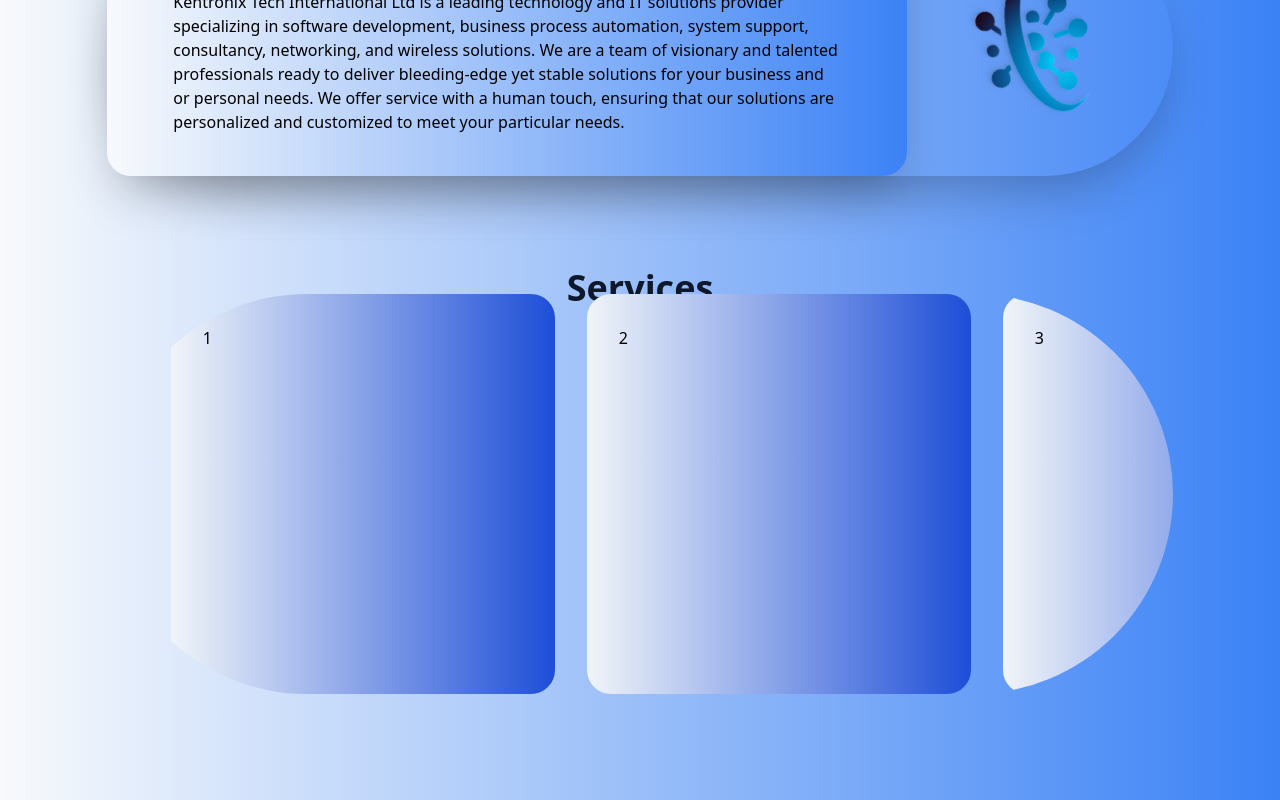
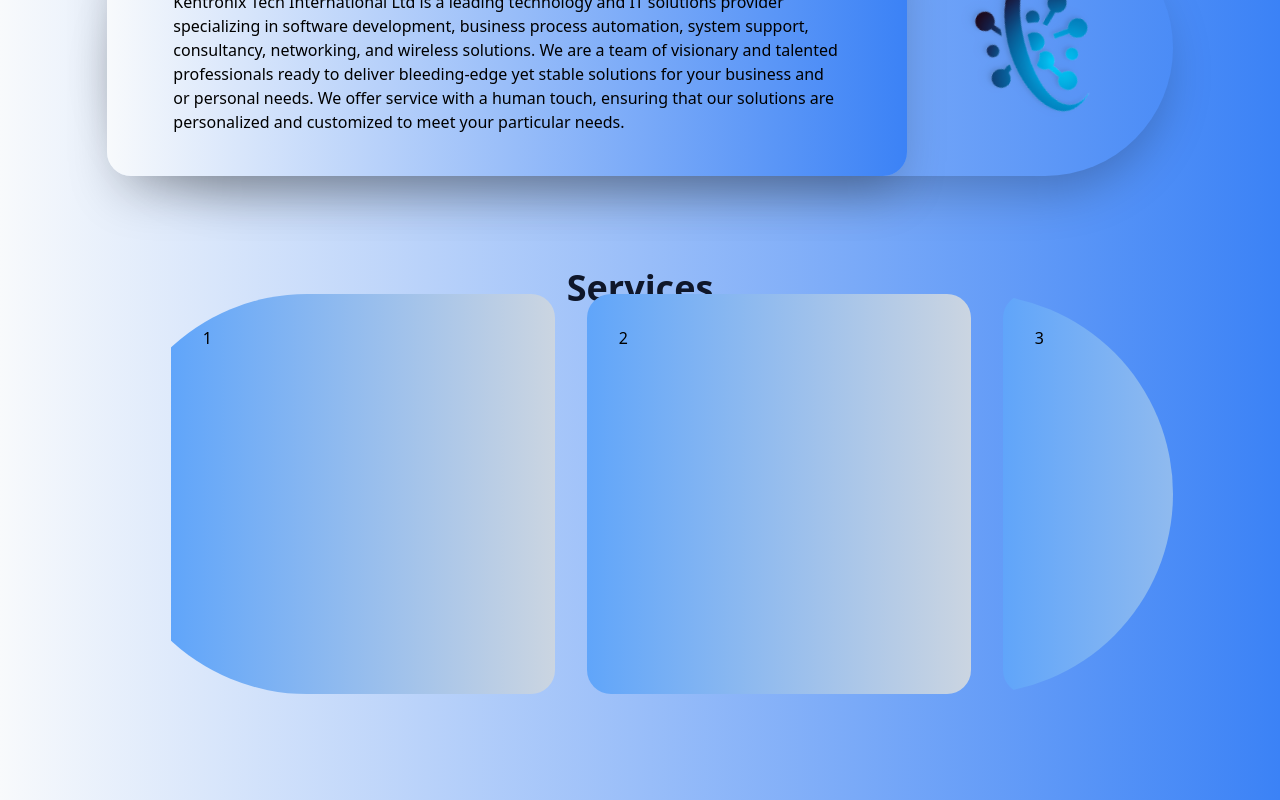
Before and after one commit to mosesmrima/kentronix, a Next.js app: page / in a window 1280 px wide. Shown: the part 304-1104 px from the top of the page. Built offline with nearby package versions, Linux system fonts and the light colour scheme.

Commit message:
modify card gradient

```diff
--- a/components/Services.jsx
+++ b/components/Services.jsx
@@ -15,7 +15,7 @@ export default function Services() {
                     <motion.div drag={"x"} dragConstraints={{right: 0, left: -width}} className={"inner-carousel flex flex-shrink-0  w-12/12 h-[400px] justify-center items-center "}>
                         {
                             [1,2,3,4, 5, 6, 7, 8, 9, 10, 11, 12, 13, 14, 15].map((el) => (
-                                <motion.div key={el} className={"p-8 rounded-3xl carousel-item sm:w-[30vw] w-[70vw] sm:h-[50vh] h-[30vh] min-w-28 bg-gradient-to-r from-slate-100 to-blue-700 m-4 flex-shrink-0 pointer-events-none"}>
+                                <motion.div key={el} className={"p-8 rounded-3xl carousel-item sm:w-[30vw] w-[70vw] sm:h-[50vh] h-[30vh] min-w-28 bg-gradient-to-r from-blue-400 to-slate-300 m-4 flex-shrink-0 pointer-events-none"}>
                                     {el}
                                 </motion.div>
                             ))
```
